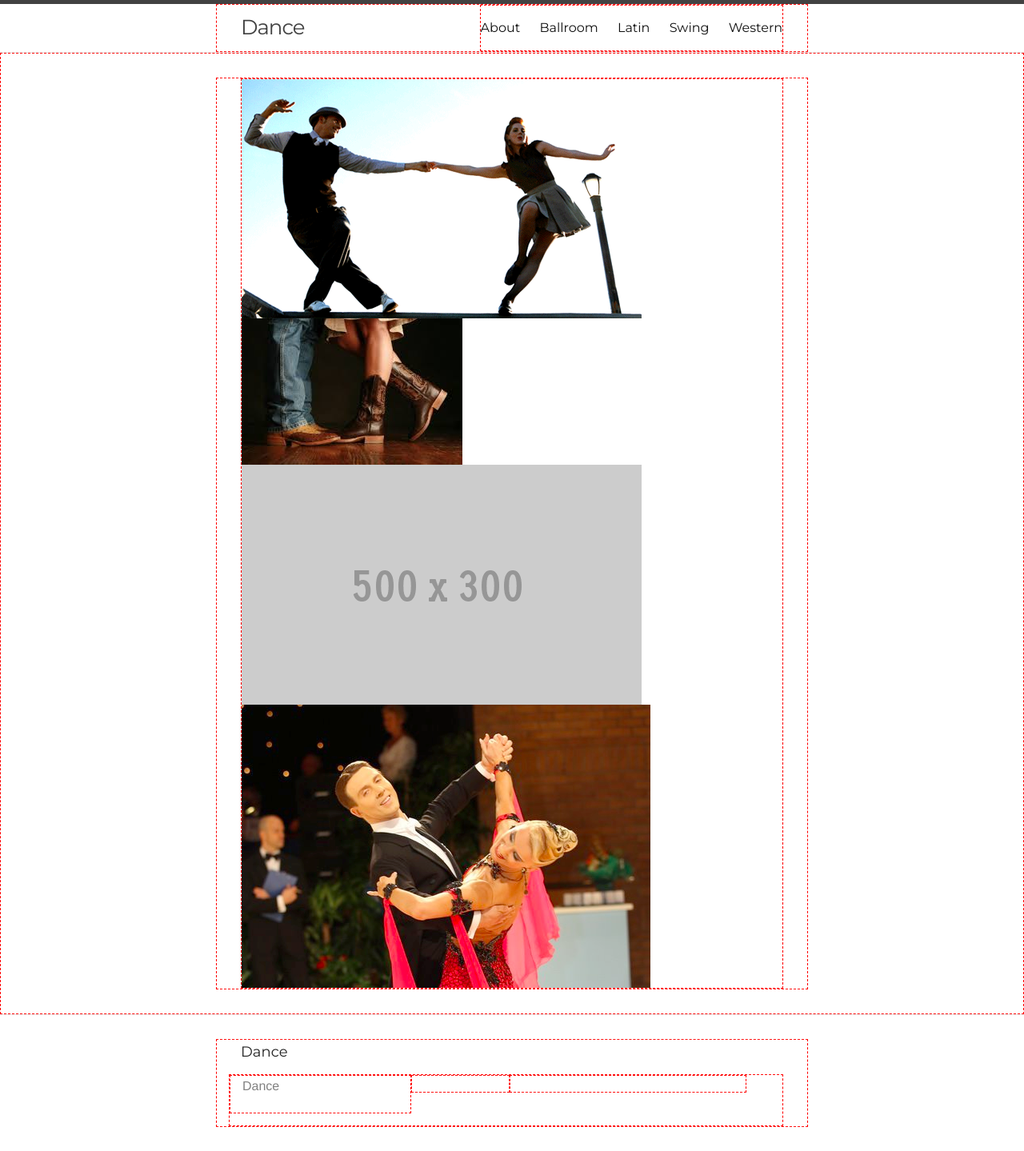
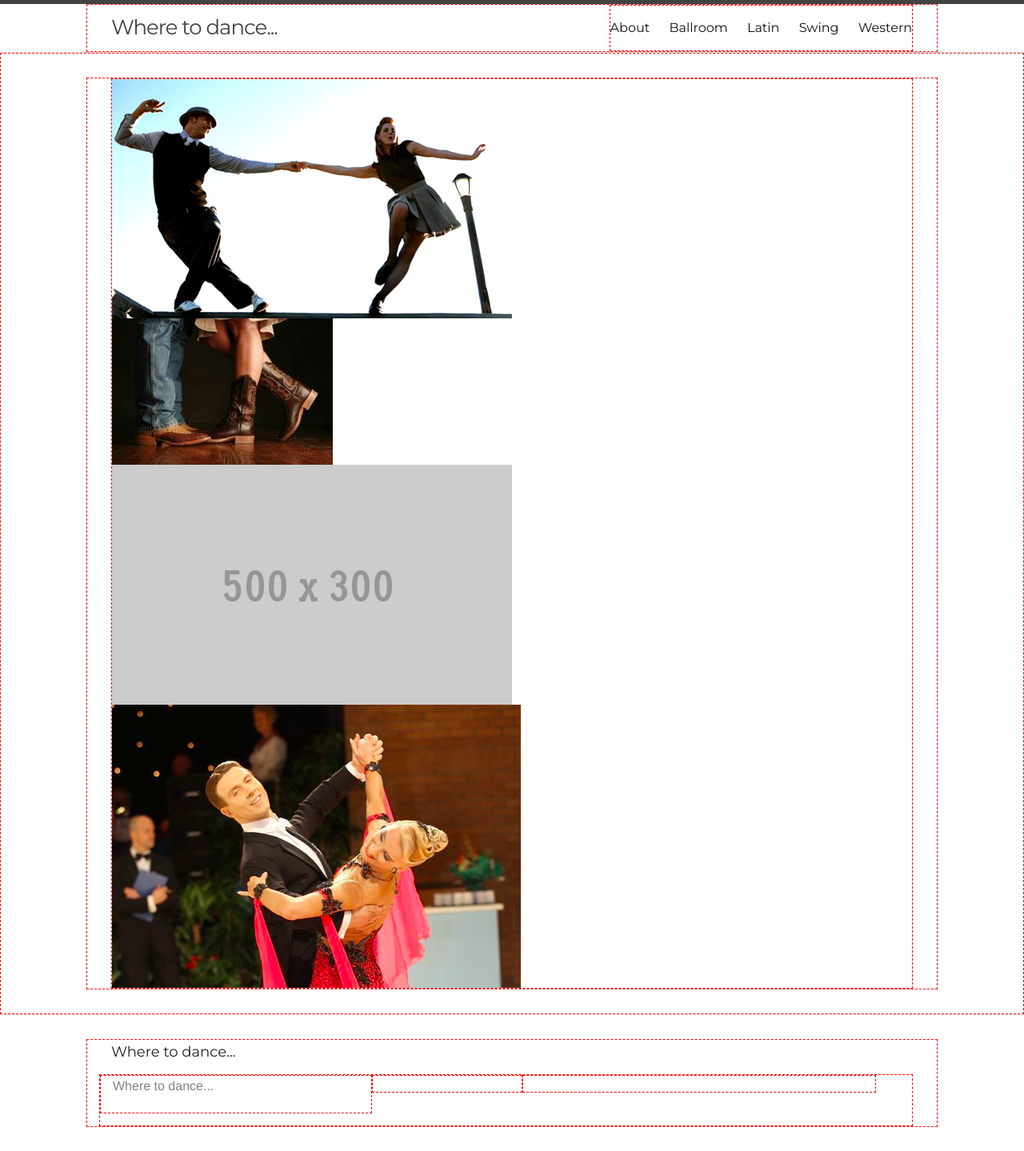
Before and after one commit to honeyjive/dance, a Jekyll site: the page built from index.html, in a window 1280 px wide. Shown: the whole page at 80% size. Built offline with Jekyll 4.4.1, drawn with Linux system fonts in a browser that asks for light colours.

Commit message:
changing site title and max width

```diff
--- a/_config.yml
+++ b/_config.yml
@@ -1,5 +1,5 @@
 # Site settings
-title: Dance
+title: Where to dance...
 # description: > # this means to ignore newlines until "baseurl:"
 #  Write an awesome description for your new site here. You can edit this
 #  line in _config.yml. It will appear in your document head meta (for
--- a/css/style.css
+++ b/css/style.css
@@ -11,6 +11,10 @@ div {
 .site-nav,
 .footer-heading {
 	font-family: 'Montserrat', sans-serif;
+}
+
+div.wrapper {
+	max-width: 1064px;
 }
 
 a.page-link.About {
```
